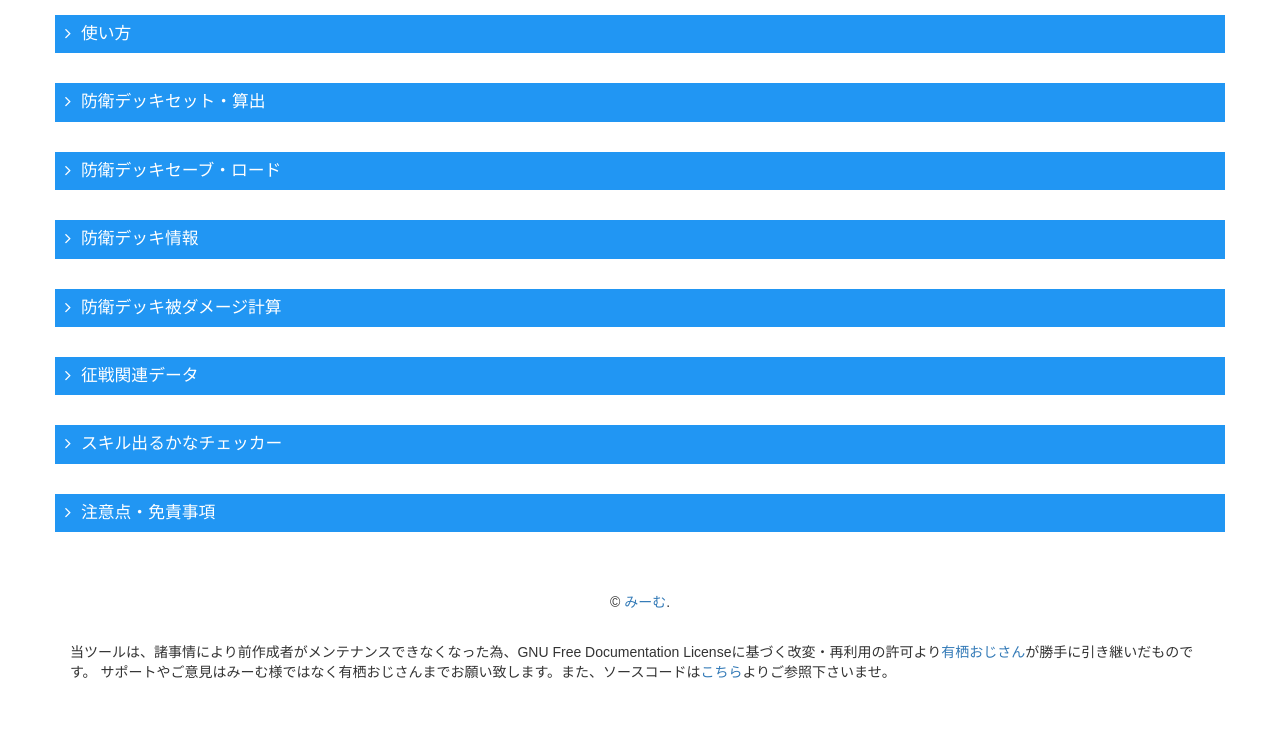
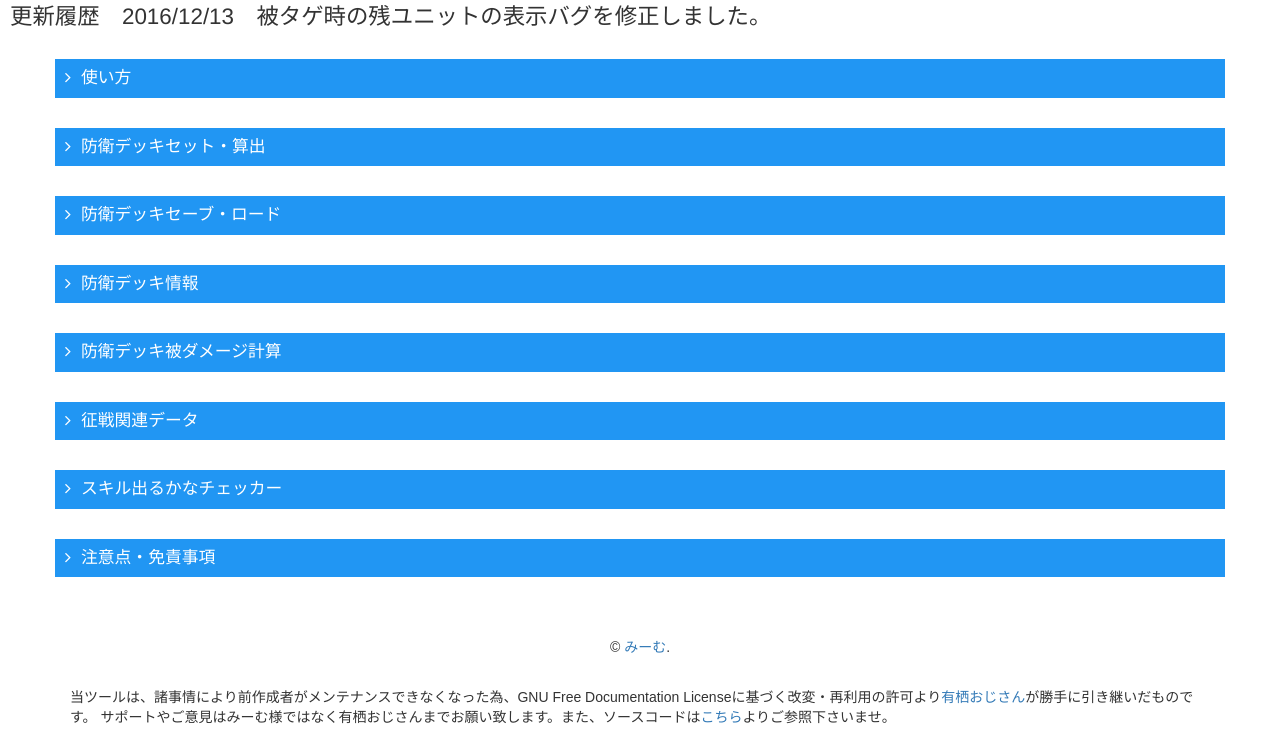
Before and after one commit to Alice-ish/Alice-ish.github.io, a plain HTML site: page index.html in a window 1280 px wide. Shown: the part 60-807 px from the top of the page. Drawn offline with nearby package versions, Linux system fonts and the light colour scheme.

Commit message:
Update index.html

```diff
--- a/index.html
+++ b/index.html
@@ -631,6 +631,7 @@ and open the template in the editor.
 
 
 				<h2>防衛デッキHP調整@刻のイシュタリア</h2>
+		<h2>更新履歴　2016/12/13　被タゲ時の残ユニットの表示バグを修正しました。</h2>
 
 		<div class="container">
 			<div class="row">
```
